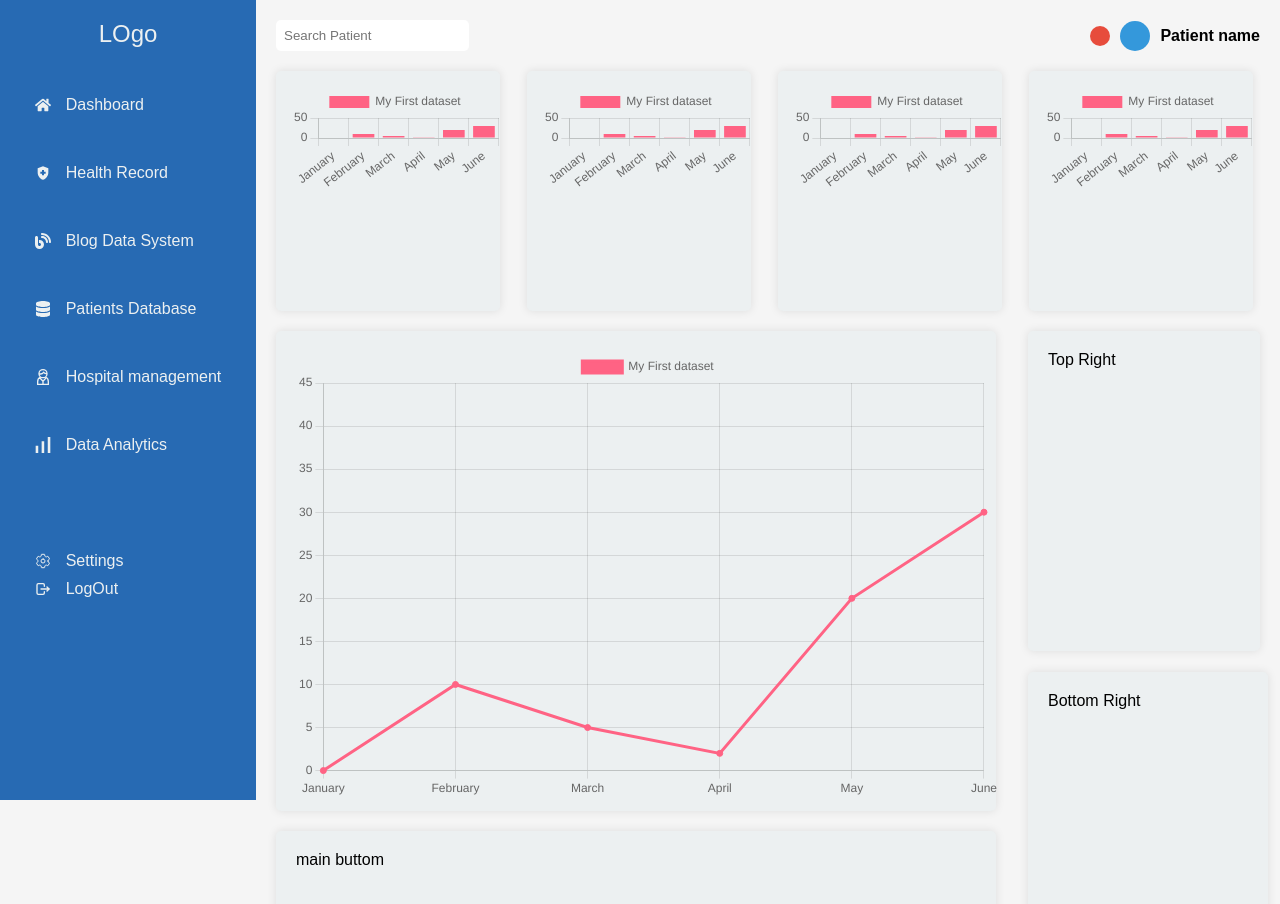
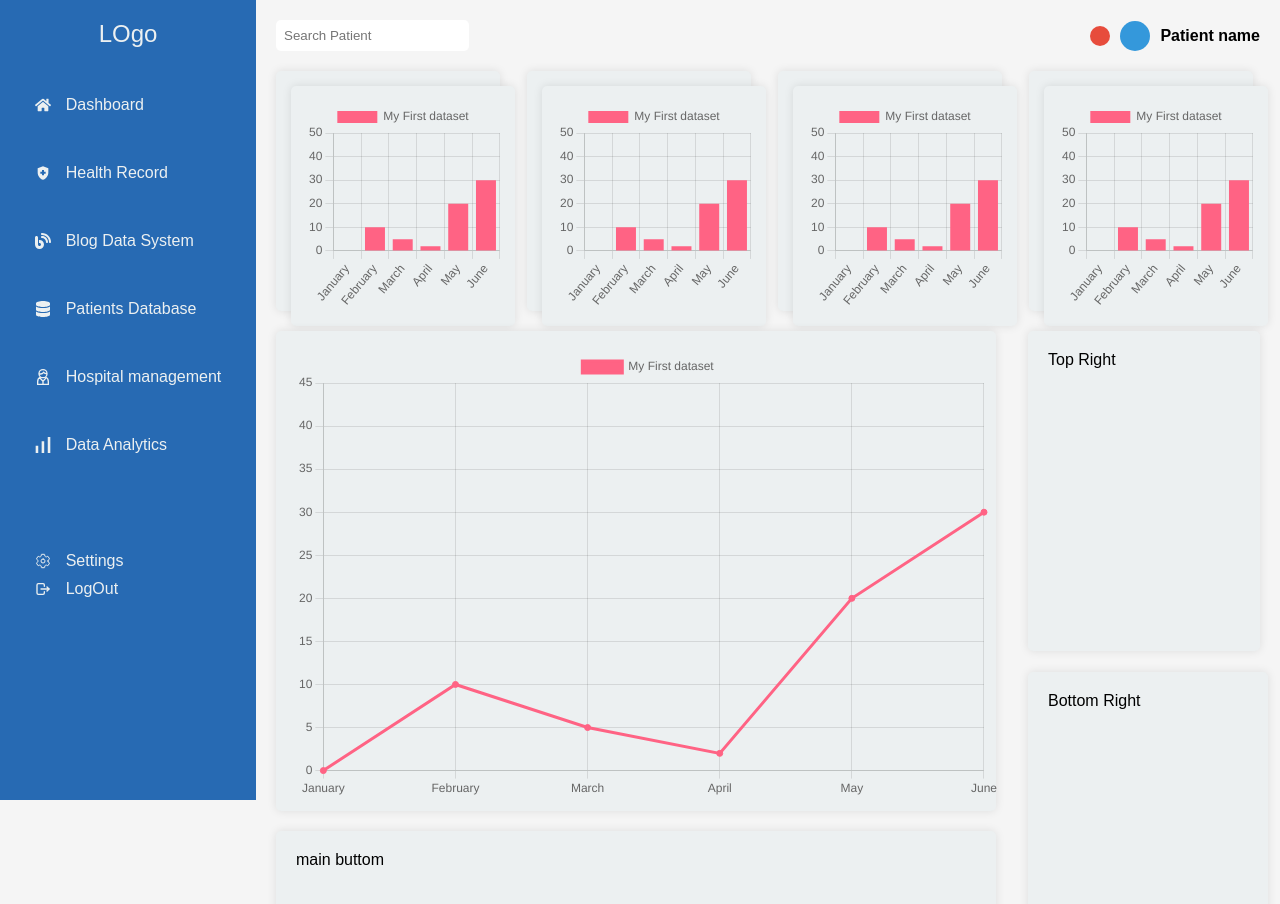
Before and after one commit to Ahamba-Ohale/Hospital-Management-Service-Frontend, a React (Vite) app in the folder client/: page /Admin in a window 1280 px wide. Shown: the top 904 px of the page. Built offline with nearby package versions, Linux system fonts and the light colour scheme.

Commit message:
line and bar chart completed

```diff
--- a/client/src/Component/Admin/Charts/BarChart.jsx
+++ b/client/src/Component/Admin/Charts/BarChart.jsx
@@ -26,17 +26,78 @@ const BarChart = () => {
       },
     ],
   };
-  const div ={
+
+  // Define the chart options object.
+  const options = {
     maintainAspectRatio: false,
-}
+    responsive: true,
+    scales: {
+      x: {
+        display: true,
+      },
+      y: {
+        display: true,
+        beginAtZero: true,
+      },
+    },
+  };
 
-  // Return the Bar component, passing in the data object as a prop.
+  // Return the Bar component, passing in the data and options objects as props.
   return (
-    <div style={{width: '13rem', height: '13'}}>
-      <Bar data={data} div={div}/>
+    <div className="card">
+      <Bar data={data} options={options} />
     </div>
   );
 };
 
 // Export the BarChart component as the default export of the module.
 export default BarChart;
+
+
+
+
+
+
+
+// // Import the React library.
+// import React from "react";
+
+// // Import the Chart.js library.
+// import Chart from "chart.js/auto";
+
+// // Import the Bar component from the react-chartjs-2 library.
+// import { Bar } from "react-chartjs-2";
+
+// /**
+//  * Define a functional component named BarChart
+//  */
+// const BarChart = () => {
+//   // Define an array of labels.
+//   const labels = ["January", "February", "March", "April", "May", "June"];
+
+//   // Defined an object
+//   const data = {
+//     labels: labels,
+//     datasets: [
+//       {
+//         label: "My First dataset",
+//         backgroundColor: "rgb(255, 99, 132)",
+//         borderColor: "rgb(255, 99, 132)",
+//         data: [0, 10, 5, 2, 20, 30, 45],
+//       },
+//     ],
+//   };
+//   const div ={
+//     maintainAspectRatio: false,
+// }
+
+//   // Return the Bar component, passing in the data object as a prop.
+//   return (
+//     <div style={{width: '13rem', height: '13'}}>
+//       <Bar data={data} div={div}/>
+//     </div>
+//   );
+// };
+
+// // Export the BarChart component as the default export of the module.
+// export default BarChart;
```
